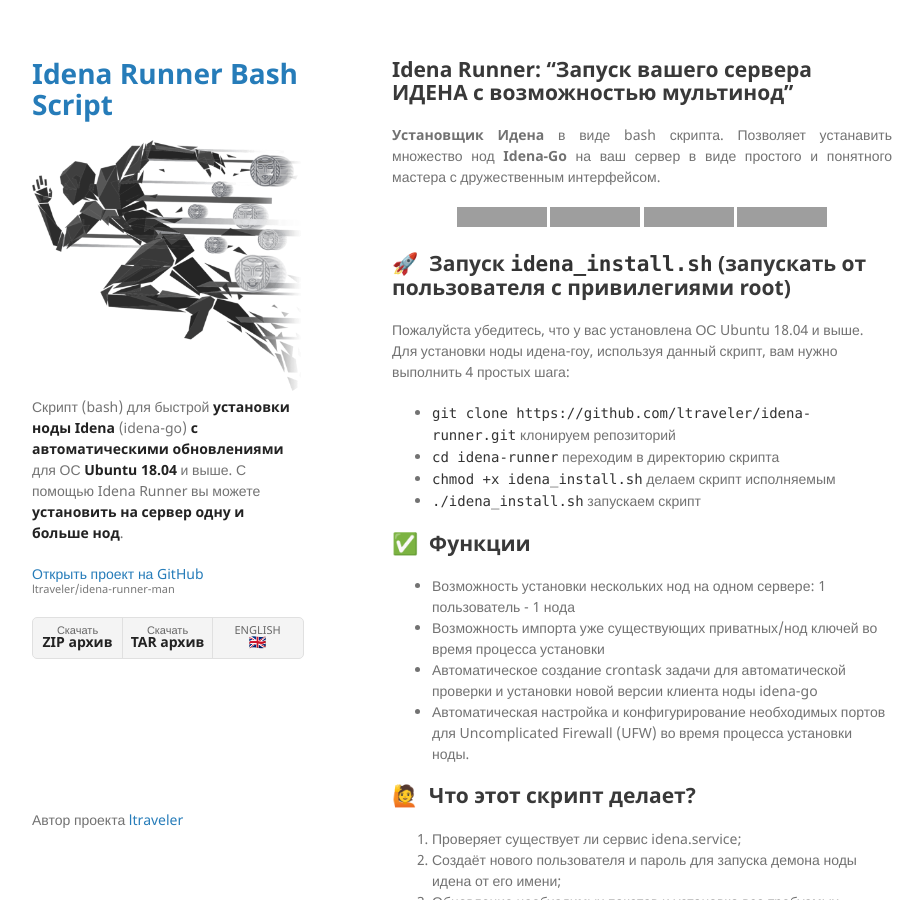
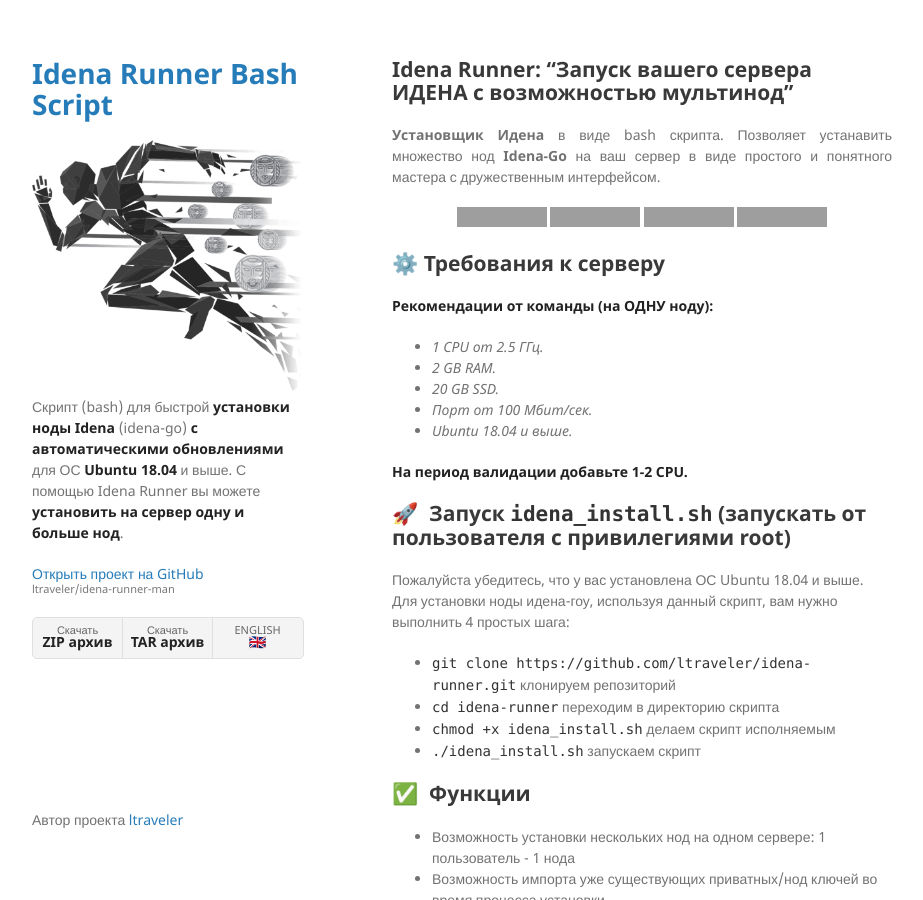
Before and after one commit to ltraveler/idena-runner-man, a Jekyll site: the page built from ru/index-ru.md, in a window 1280 px wide and 900 px high, cut to the strip 0-900 px from the top of the window. Shown: the whole strip, without its empty margins (178-1101 px from the left). Built offline with Jekyll 4.4.1, drawn with Linux system fonts in a browser that asks for light colours; grey boxes are pictures that could not be loaded.

Commit message:
Update index-ru.md

```diff
--- a/ru/index-ru.md
+++ b/ru/index-ru.md
@@ -13,6 +13,18 @@
 <p align="justify"><b>Установщик Идена</b> в виде bash скрипта. Позволяет устанавить множество нод <b>Idena-Go</b> на ваш сервер в виде простого и понятного мастера с дружественным интерфейсом.</p>
 
 <p align="center"><a href="https://github.com/ltraveler/idena-runner/releases/latest" target="_blank"><img src="https://img.shields.io/badge/версия-v0.2.2-blue?style=for-the-badge&logo=none" alt="последняя версия скрипта idena runner" /></a>&nbsp;<a href="https://wiki.ubuntu.com/FocalFossa/ReleaseNotes" target="_blank"><img src="https://img.shields.io/badge/Ubuntu-20.04(LTS)+-00ADD8?style=for-the-badge&logo=none" alt="Минимальная версия Ubuntu" /></a>&nbsp;<a href="https://github.com/ltraveler/idena-runner/blob/main/CHANGELOG.md" target="_blank"><img src="https://img.shields.io/badge/Сборка-Стабильная-success?style=for-the-badge&logo=none" alt="Последний релиз idena-go" /></a>&nbsp;<a href="https://www.gnu.org/licenses/quick-guide-gplv3.html" target="_blank"><img src="https://img.shields.io/badge/лицензия-GPL3.0-red?style=for-the-badge&logo=none" alt="license" /></a></p>
+
+## ⚙️ Требования к серверу
+
+**Рекомендации от команды (на ОДНУ ноду):**
+* _1 CPU от 2.5 ГГц._
+* _2 GB RAM._
+* _20 GB SSD._
+* _Порт от 100 Мбит/сек._
+* _Ubuntu 18.04 и выше._
+
+**На период валидации добавьте 1-2 CPU.**
+
 
 ## 🚀&nbsp; Запуск `idena_install.sh` (запускать от пользователя с привилегиями root)
 
```
